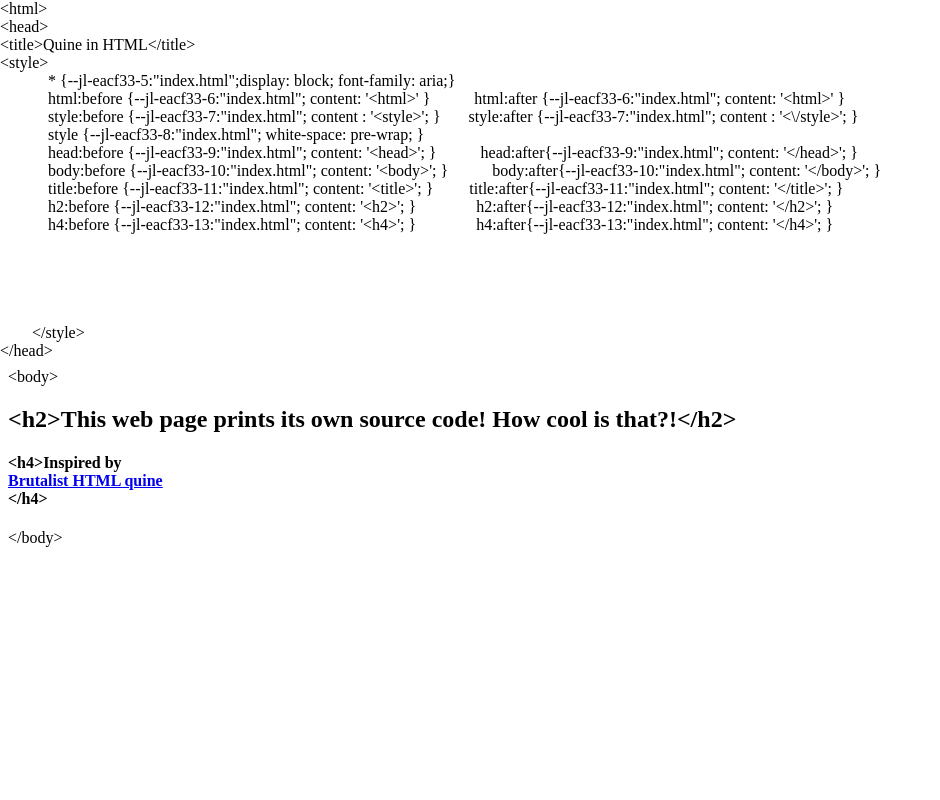
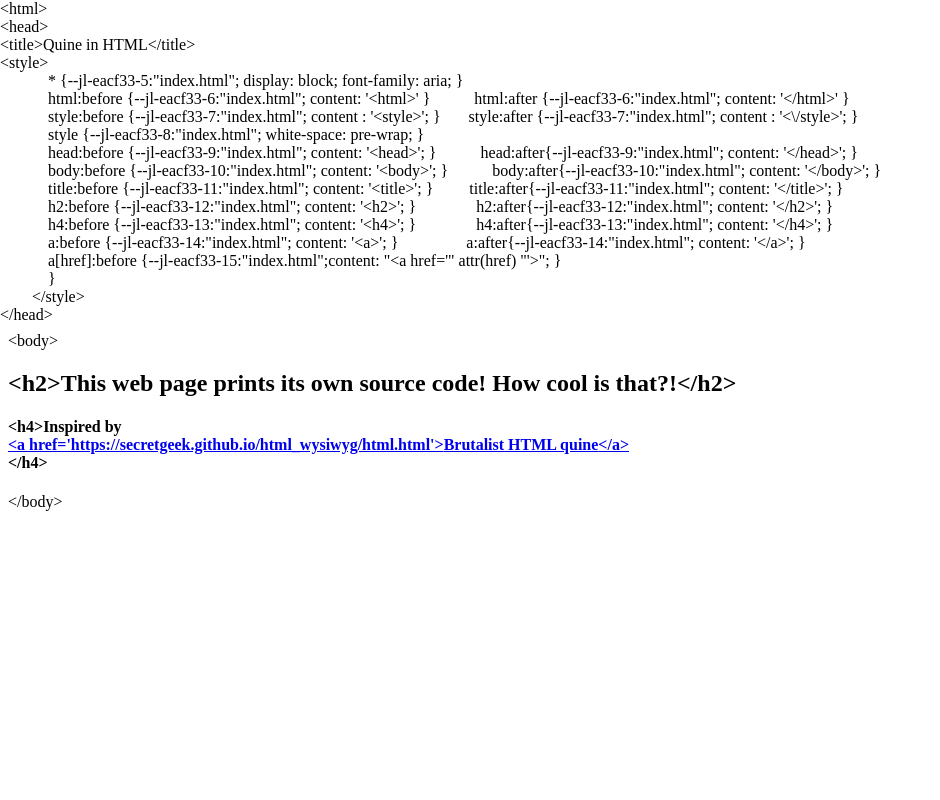
Before and after one commit to 88aleksandra88/html_quine_playground, a plain HTML site: page index.html in a window 1280 px wide. Shown: the top 800 px of the page, without its empty margins (0-940 px from the left). Drawn offline with Linux system fonts and the light colour scheme.

Commit message:
add href

```diff
--- a/index.html
+++ b/index.html
@@ -2,8 +2,8 @@
     <head>
         <title>Quine in HTML</title>
         <style>
-            * {display: block; font-family: aria;}
-            html:before { content: '<html>' }           html:after { content: '<html>' }
+            * { display: block; font-family: aria; }
+            html:before { content: '<html>' }           html:after { content: '</html>' }
             style:before { content : '<style>'; }       style:after { content : '<\/style>'; }
             style { white-space: pre-wrap; }
             head:before { content: '<head>'; }           head:after{ content: '</head>'; }
@@ -11,11 +11,9 @@
             title:before { content: '<title>'; }         title:after{ content: '</title>'; }
             h2:before { content: '<h2>'; }               h2:after{ content: '</h2>'; }
             h4:before { content: '<h4>'; }               h4:after{ content: '</h4>'; }
-
-
-
-
-
+            a:before { content: '<a>'; }                 a:after{ content: '</a>'; }
+            a[href]:before {content: "<a href='" attr(href) "'>"; }
+            }
         </style>
     </head>
     <body>
```
